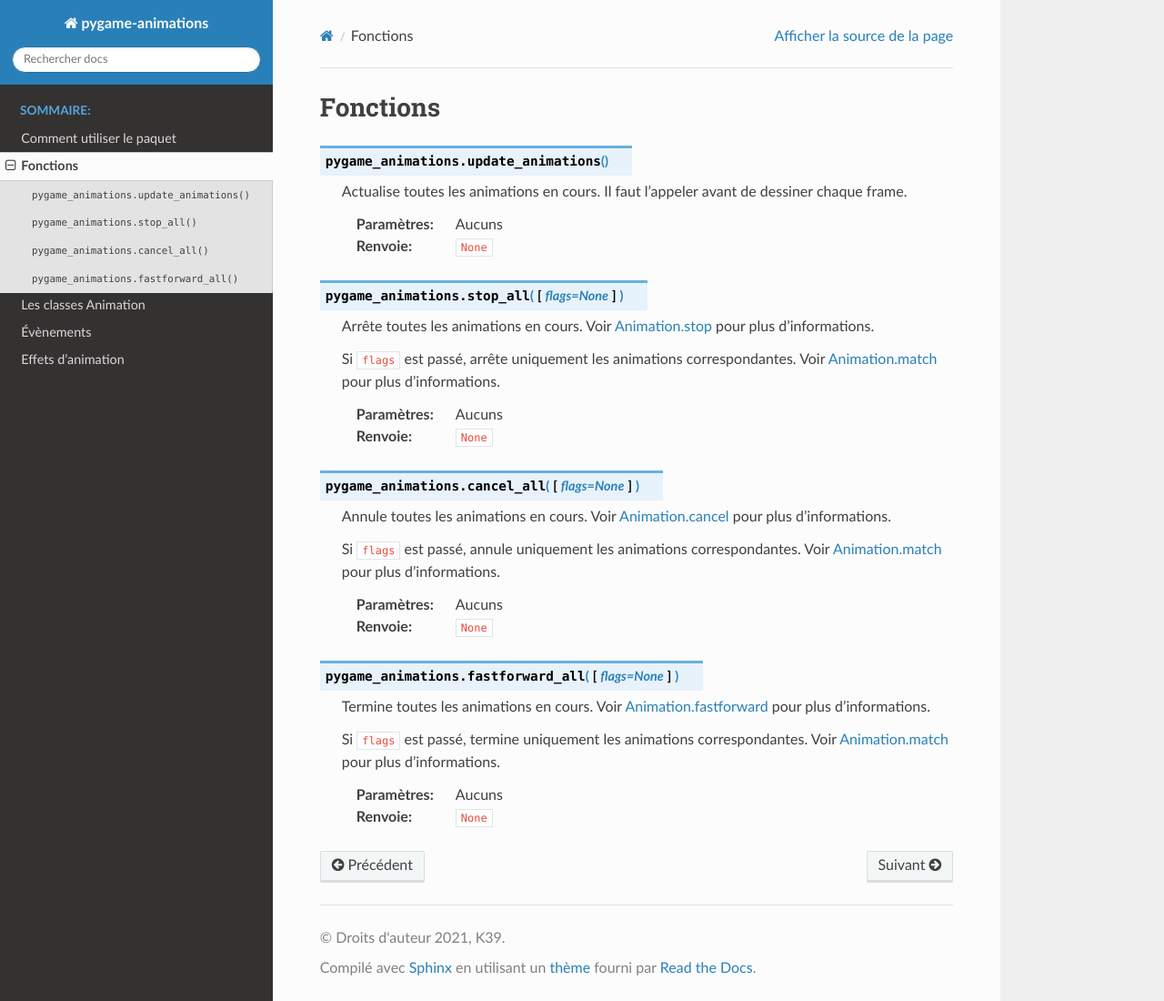
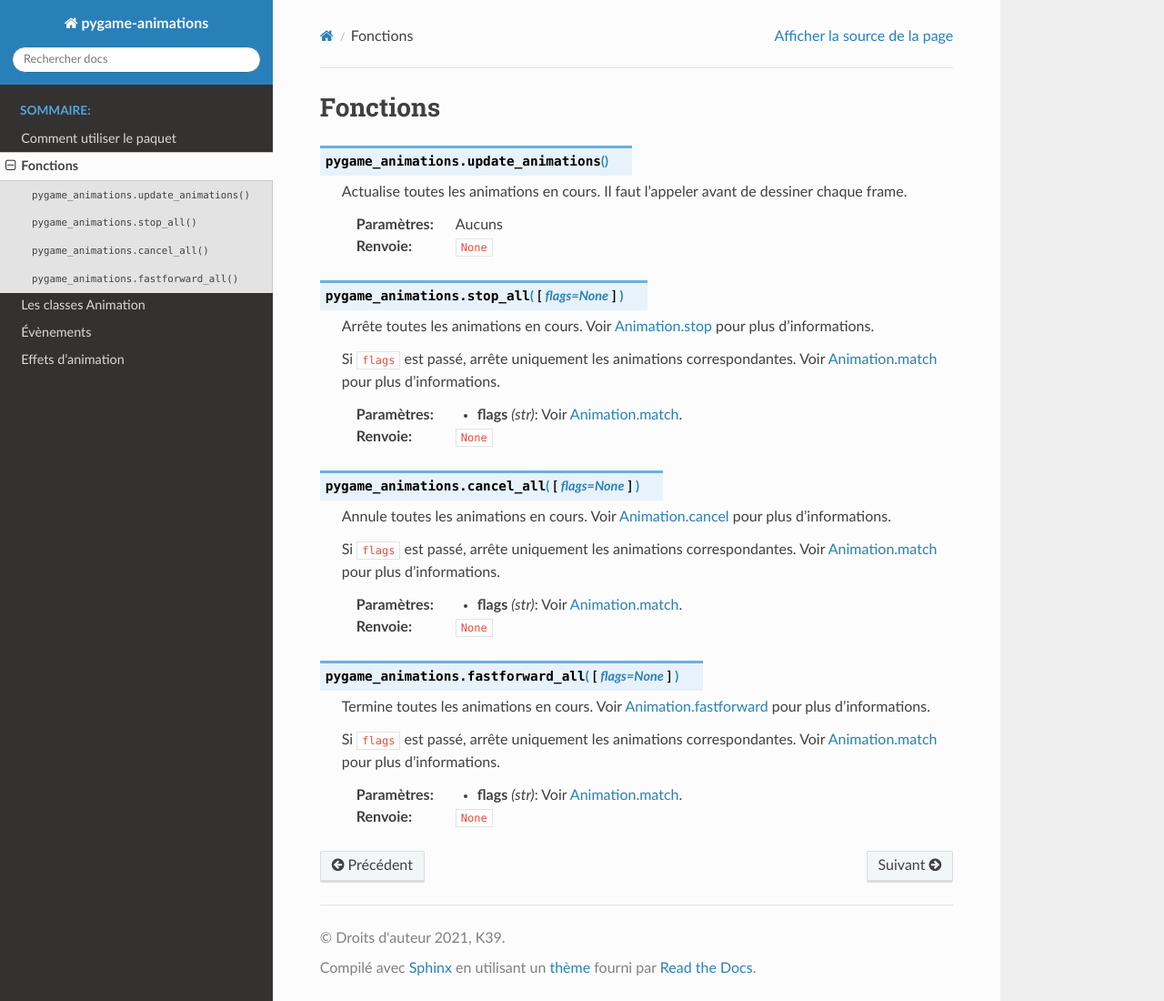
Before and after one commit to louisdevie/pygame-animations, a Sphinx documentation site: the page built from docs/source/funcs.rst, in a window 1280 px wide and 1100 px high. Shown: the whole window at 91% size. Built offline with Sphinx 7.4.7 and the Read the Docs theme 2.0.0, drawn with Linux system fonts in a browser that asks for light colours.

Commit message:
Update funcs.rst

```diff
--- a/docs/source/funcs.rst
+++ b/docs/source/funcs.rst
@@ -16,7 +16,8 @@
 
     Si ``flags`` est passé, arrête uniquement les animations correspondantes. Voir :ref:`Animation.match <matchmethod>` pour plus d'informations.
 
-    :Paramètres: Aucuns
+    :Paramètres:
+        - **flags** *(str)*: Voir :ref:`Animation.match <matchmethod>`.
 
     :Renvoie: ``None``
 
@@ -24,9 +25,10 @@
 
     Annule toutes les animations en cours. Voir :ref:`Animation.cancel <cancelmethod>` pour plus d'informations.
 
-    Si ``flags`` est passé, annule uniquement les animations correspondantes. Voir :ref:`Animation.match <matchmethod>` pour plus d'informations.
+    Si ``flags`` est passé, arrête uniquement les animations correspondantes. Voir :ref:`Animation.match <matchmethod>` pour plus d'informations.
 
-    :Paramètres: Aucuns
+    :Paramètres:
+        - **flags** *(str)*: Voir :ref:`Animation.match <matchmethod>`.
 
     :Renvoie: ``None``
 
@@ -34,8 +36,9 @@
 
     Termine toutes les animations en cours. Voir :ref:`Animation.fastforward <fastforwardmethod>` pour plus d'informations.
 
-    Si ``flags`` est passé, termine uniquement les animations correspondantes. Voir :ref:`Animation.match <matchmethod>` pour plus d'informations.
+    Si ``flags`` est passé, arrête uniquement les animations correspondantes. Voir :ref:`Animation.match <matchmethod>` pour plus d'informations.
 
-    :Paramètres: Aucuns
+    :Paramètres:
+        - **flags** *(str)*: Voir :ref:`Animation.match <matchmethod>`.
 
     :Renvoie: ``None``
```
